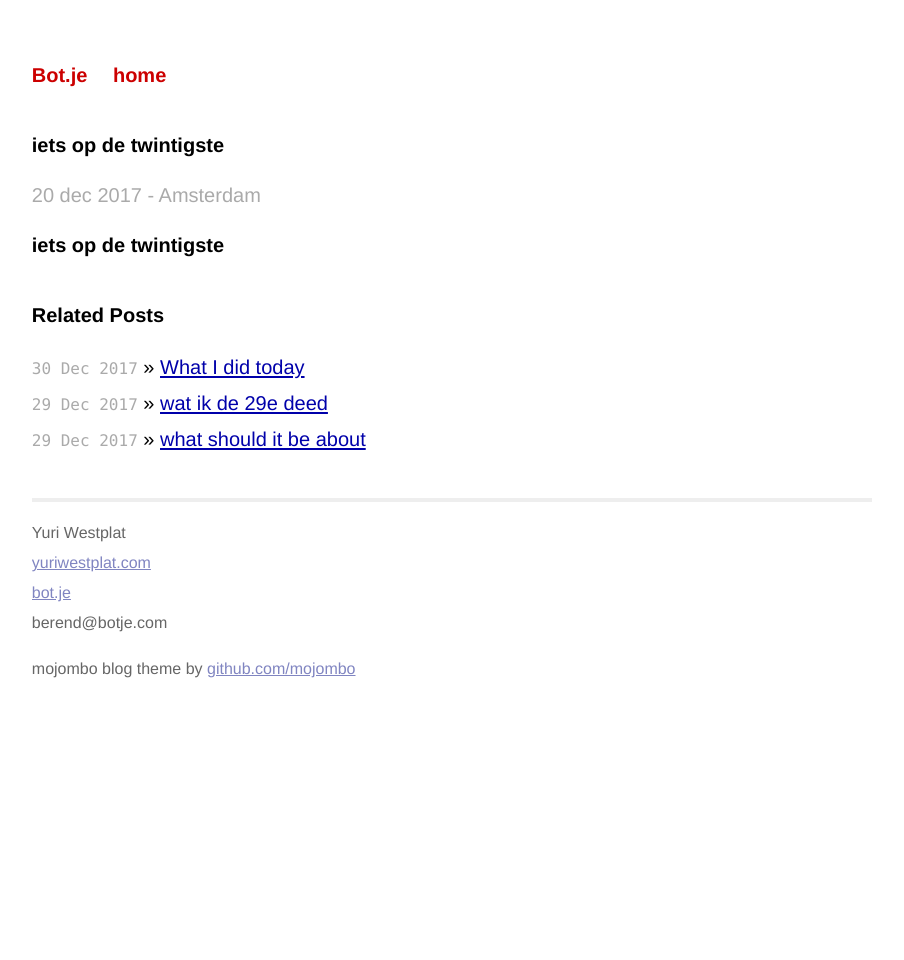
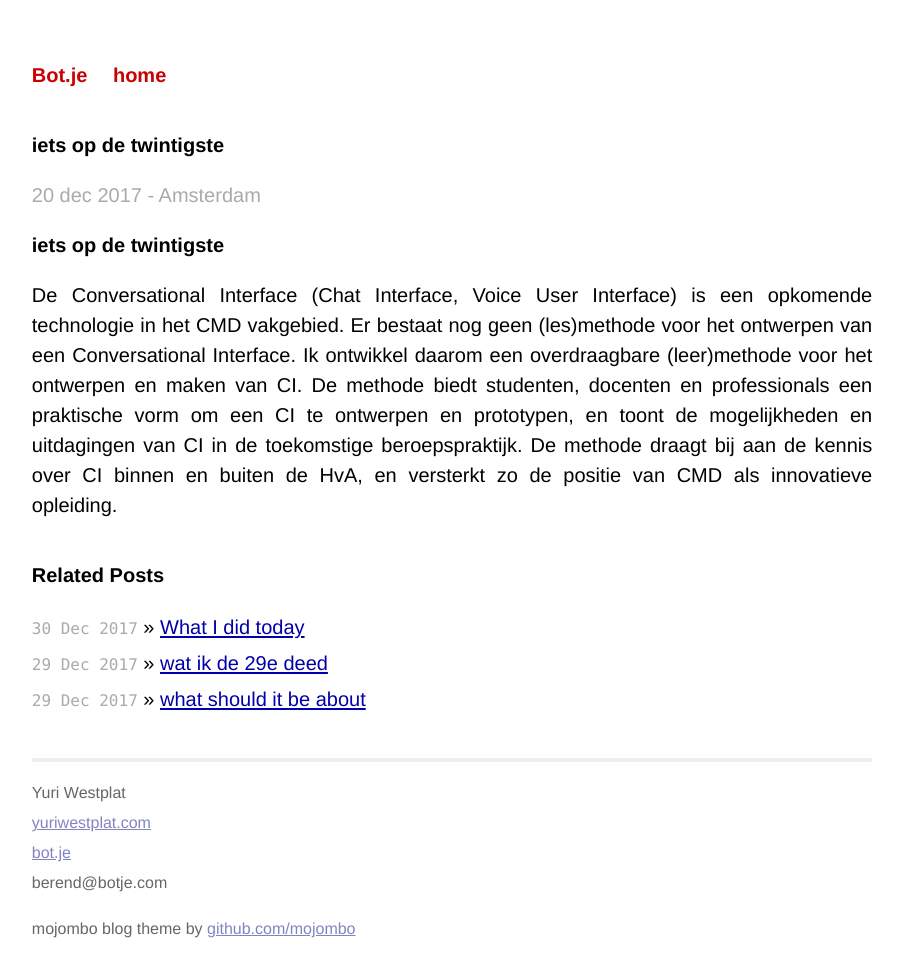
Before and after one commit to mojombo/mojombo.github.io, a Jekyll site: the page built from _posts/2017-12-20-iets-op-de-twintigste.md, in a window 1280 px wide. Shown: the whole page, without its empty margins (188-1092 px from the left). Built offline with Jekyll 4.4.1, drawn with Linux system fonts in a browser that asks for light colours.

Commit message:
Update 2017-12-20-iets-op-de-twintigste.md

```diff
--- a/_posts/2017-12-20-iets-op-de-twintigste.md
+++ b/_posts/2017-12-20-iets-op-de-twintigste.md
@@ -10,3 +10,5 @@ title: iets op de twintigste
 
 
 # iets op de twintigste
+
+De Conversational Interface (Chat Interface, Voice User Interface) is een opkomende technologie in het CMD vakgebied. Er bestaat nog geen (les)methode voor het ontwerpen van een Conversational Interface. Ik ontwikkel daarom een overdraagbare (leer)methode voor het ontwerpen en maken van CI. De methode biedt studenten, docenten en professionals een praktische vorm om een CI te ontwerpen en prototypen, en toont de mogelijkheden en uitdagingen van CI in de toekomstige beroepspraktijk. De methode draagt bij aan de kennis over CI binnen en buiten de HvA, en versterkt zo de positie van CMD als innovatieve opleiding.
```
